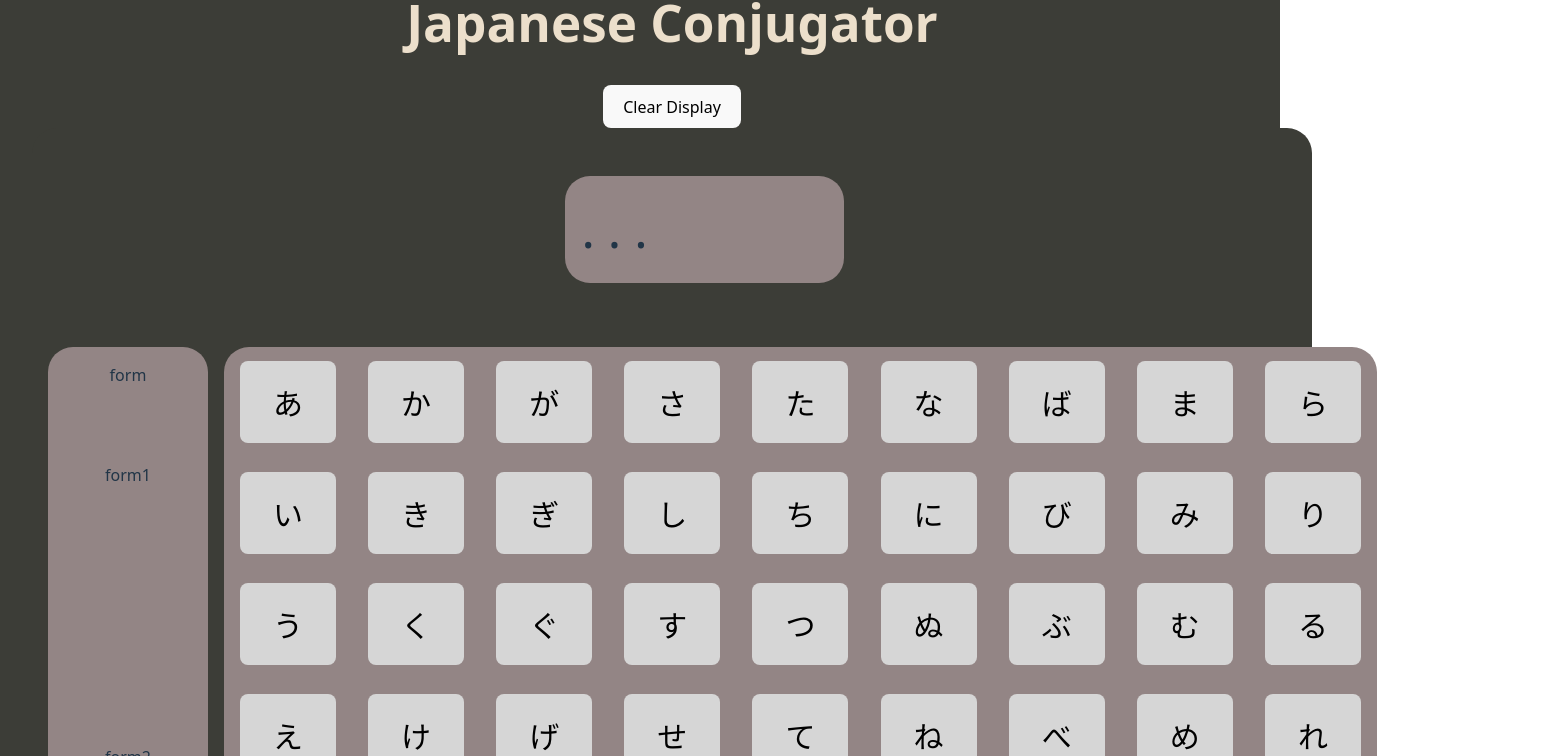
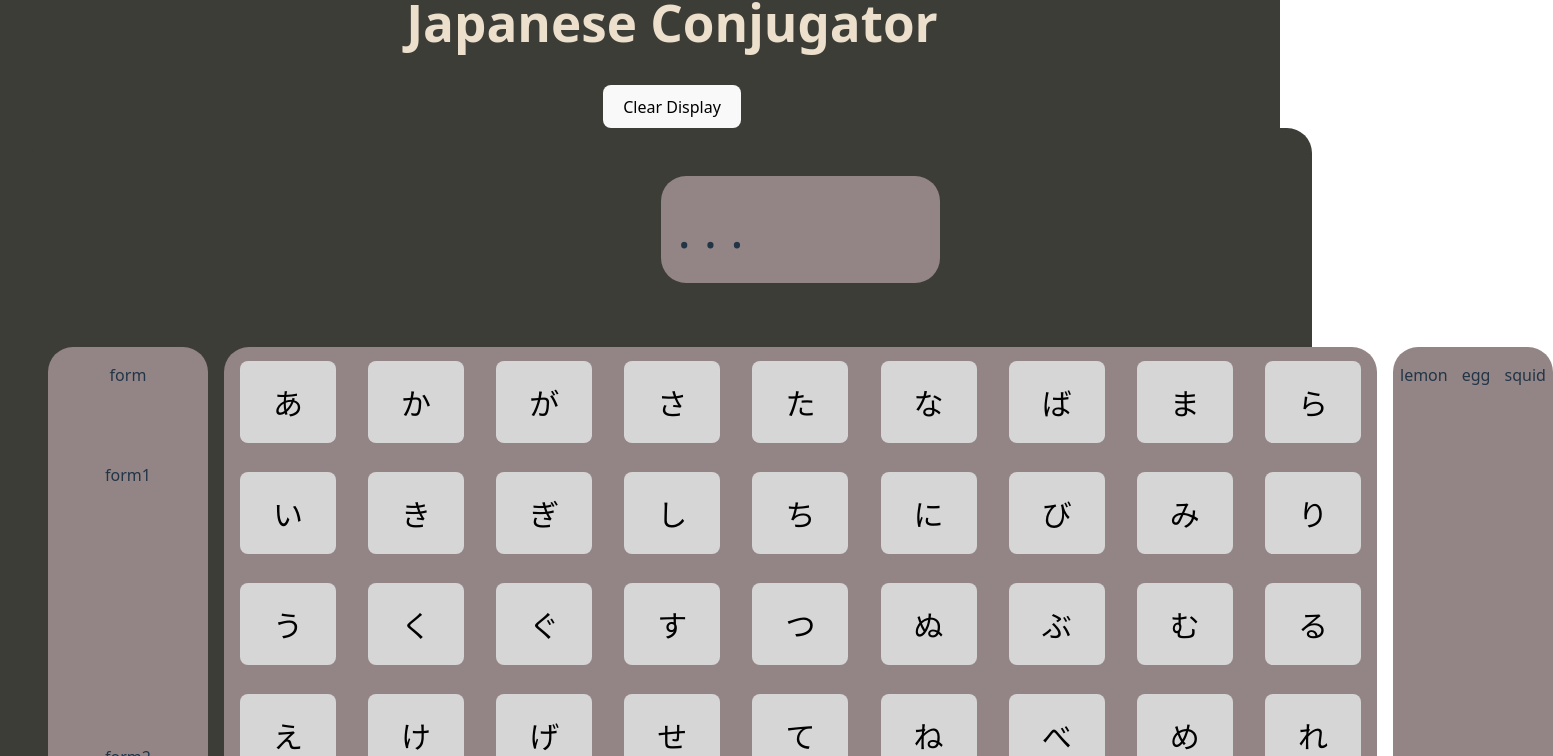
Before and after one commit to JGPico/JapaneseConjugator, a React (Vite) app: page / in a window 1280 px wide. Shown: the part 72-828 px from the top of the page, 1553 px wide, since content can reach past the window. Built offline with nearby package versions, Linux system fonts and the light colour scheme.

Commit message:
conjugation table1

```diff
--- a/src/App.css
+++ b/src/App.css
@@ -8,11 +8,11 @@
 .wrapper {
   display: grid;
   grid-template-rows: .5fr 2fr 1fr;
-  grid-template-columns: 1fr 4fr;
+  grid-template-columns: 1fr 4fr 2fr;
   grid-template-areas:
-    'display display'
-    'letter-title letter'
-    'verb verb';
+    'display display display'
+    'letter-title letter conjugations'
+    'verb verb verb';
   border-radius: 25px;
   background: var(--backgroundgreen);
 }
@@ -86,6 +86,16 @@
   border-color: hsl(0, 0%, 0%);
 }
 
+.grid-conjugation {
+  grid-area: conjugations;
+  width: 10em;
+  margin: 1em;
+  display: grid;
+  grid-template-columns: repeat(3, auto);
+  border-radius: 25px;
+  background: var(--divgray);
+}
+
 .light-font {
   color: var(--lightfont);
 }
--- a/src/App.tsx
+++ b/src/App.tsx
@@ -95,6 +95,15 @@ function App() {
 
         </div>
 
+        <div className="grid-conjugation">
+          {["lemon", "egg", "squid"].map((conj) => {
+            // add key to component
+            return (
+              <p>{conj}</p>
+            )
+          })}
+        </div>
+
       </div>
 
     </>
```
